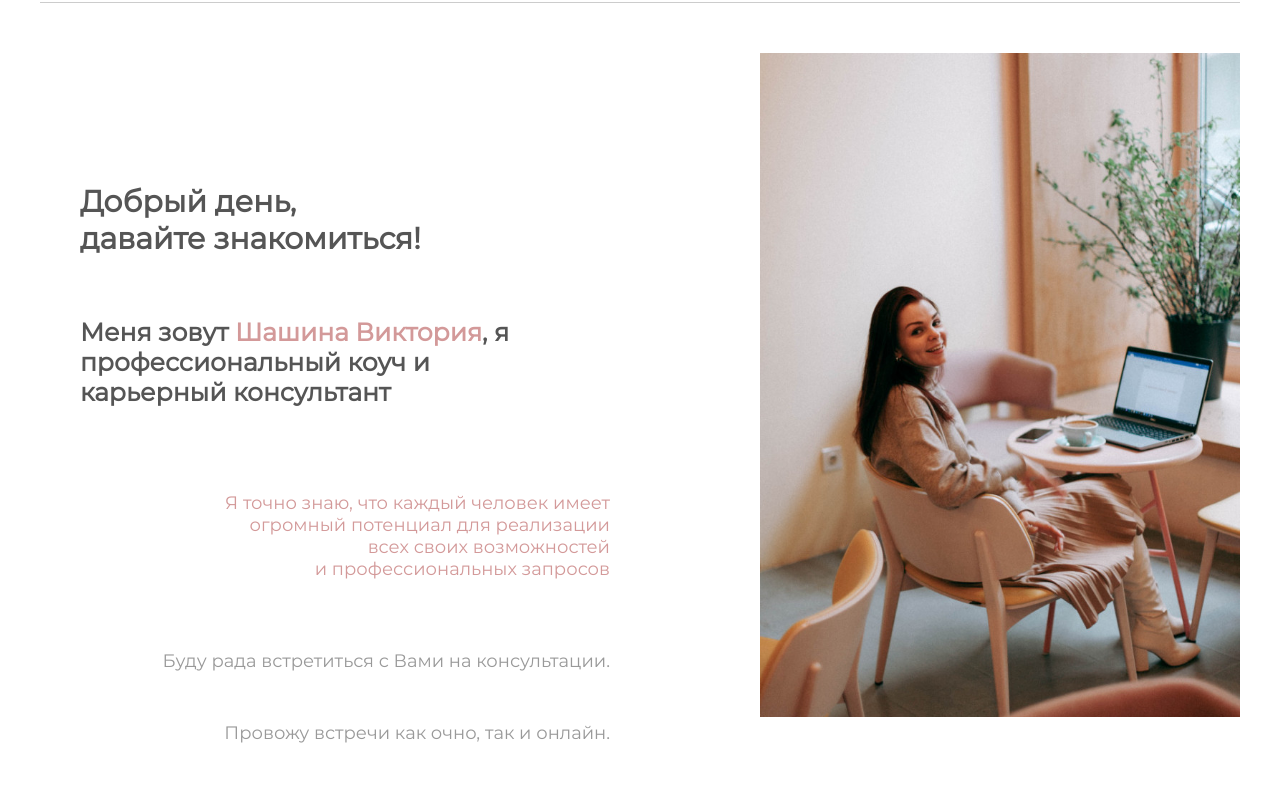
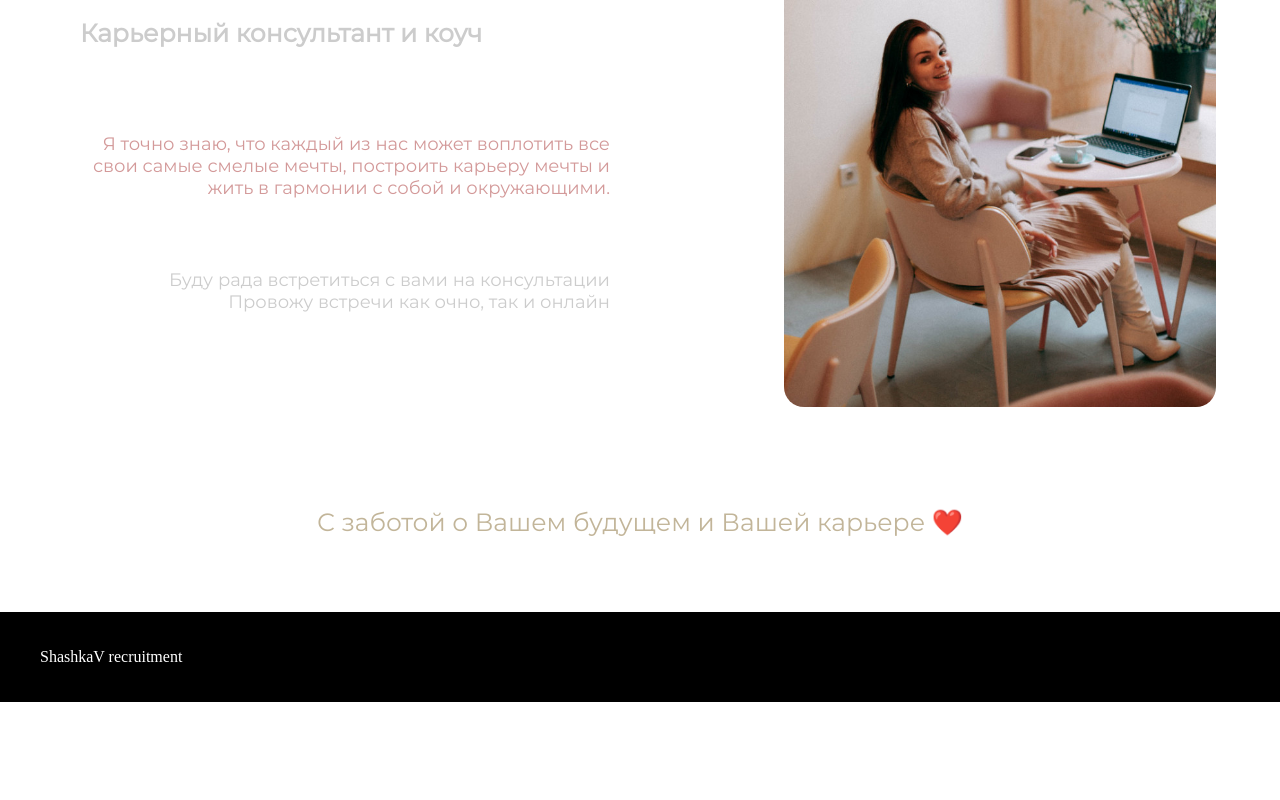
Before and after one commit to Nickborovkov/ShashkaV_recruitment_SSR, a Nuxt app: page / in a window 1280 px wide. Shown: the part 500-1300 px from the top of the page. After the commit the page ends 1202 px from the top, so only its background shows below. Built offline with nearby package versions, Linux system fonts and the light colour scheme.

Commit message:
new font, favicon, refactoring

```diff
--- a/UI/elements/BackgroundVideo.vue
+++ b/UI/elements/BackgroundVideo.vue
@@ -32,8 +32,8 @@
 
 <style scoped lang="scss">
   .video {
-    -webkit-border-radius: 30px;
-    -moz-border-radius: 30px;
-    border-radius: 30px;
+    -webkit-border-radius: 20px;
+    -moz-border-radius: 20px;
+    border-radius: 20px;
   }
 </style>
--- a/assets/scss/fonts.scss
+++ b/assets/scss/fonts.scss
@@ -32,3 +32,10 @@
   font-weight: bold;
   src: url("assets/fonts/Montserrat-Medium.ttf");
 }
+
+@font-face {
+  font-family: 'French Kiss';
+  font-style: normal;
+  font-weight: bold;
+  src: url("assets/fonts/FrenchKissscript.ttf");
+}
--- a/assets/scss/variables.scss
+++ b/assets/scss/variables.scss
@@ -1,7 +1,9 @@
 //Base colors
 $base-pastel-color: #f9e6df;
 $base-light-grey: #cccccc;
+$base-gold: #c2b599;
 
 //Accent colors
 $accent-dust-rose: #d39999;
 $accent-middle-grey: #555555;
+$accent-light-grey: #999999;
--- a/components/main/Banner.vue
+++ b/components/main/Banner.vue
@@ -1,7 +1,6 @@
 <template>
   <div class="appBanner">
     <h1 class="appBanner__fancy">Карьерное консультирование и коучинг</h1>
-<!--    <p class="appBanner__plain">Карьерное консультирование и коучинг</p>-->
   </div>
 </template>
 
@@ -13,20 +12,15 @@
 
 <style scoped>
   .appBanner {
-    width: 600px;
+    width: 800px;
     margin: 0 auto;
-    padding: 30px 0;
   }
 
   .appBanner__fancy {
     text-align: center;
-    font-size: 70px;
-    font-family: 'Oooh Baby', cursive;
+    font-size: 80px;
+    font-family: 'French Kiss';
     color: #555555;
   }
 
-  .appBanner__plain {
-    text-align: right;
-    padding-top: 10px;
-  }
 </style>
--- a/components/main/Greetings.vue
+++ b/components/main/Greetings.vue
@@ -1,28 +1,16 @@
 <template>
-    <div style="display: flex; padding-bottom: 50px;">
-      <div style="width: 60%; padding: 100px 150px 0px 40px; box-sizing: border-box">
-        <h3 style="font-size: 30px; padding-bottom: 30px; color: #555555">
-          Добрый день, <br>
-          давайте знакомиться!
-        </h3>
-        <h3 style="font-size: 25px; padding-bottom: 60px; color: #555555">
-          Меня зовут <span style="color: #d39999">Шашина Виктория</span>, я профессиональный коуч и <br>
-          карьерный консультант
-        </h3>
-        <h4 style="text-align: right; padding-bottom: 40px; color: #d39999; font-size: 18px; font-weight: normal">
-          Я точно знаю, что каждый человек имеет <br>
-          огромный потенциал для реализации <br>
-          всех своих возможностей <br>
-          и профессиональных запросов
+    <div class="flex-center">
+      <div class="description">
+        <h3 class="description__name">Шашина Виктория</h3>
+        <h3 class="description__job">Карьерный консультант и коуч</h3>
+        <h4 class="description__motivation">
+          Я точно знаю, что каждый из нас может воплотить все свои
+          самые смелые мечты, построить карьеру мечты и жить в
+          гармонии с собой и окружающими.
         </h4>
-        <h5 style="text-align: right;padding-bottom: 20px; color: #999999; font-weight: normal; font-size: 18px">
-          Буду рада встретиться с Вами на консультации.
-        </h5>
-        <h5 style="text-align: right; padding-bottom: 60px; color: #999999; font-weight: normal; font-size: 18px">
-          Провожу встречи как очно, так и онлайн.
-        </h5>
-        <h5 style="color: #c2b599; font-weight: normal; font-size: 18px">
-          С заботой о Вашем будущем и Вашей карьере ❤️
+        <h5 class="description__catchphrase">
+          Буду рада встретиться с вами на консультации
+          Провожу встречи как очно, так и онлайн
         </h5>
       </div>
       <div class="photo__Container">
@@ -37,18 +25,47 @@
     }
 </script>
 
-<style scoped>
-  .personalInfo {
-    display: flex;
-    justify-content: space-between;
+<style scoped lang="scss">
+  @import "assets/scss/variables";
+  .description {
+    width: 60%;
+    padding: 50px 150px 0px 40px;
+    box-sizing: border-box;
+    &__name {
+      font-size: 40px;
+      padding-bottom: 30px;
+      color: $accent-middle-grey
+    }
+    &__job {
+      font-size: 25px;
+      padding-bottom: 60px;
+      color: $base-light-grey;
+    }
+    &__motivation {
+      text-align: right;
+      padding-bottom: 40px;
+      color: $accent-dust-rose;
+      font-size: 18px;
+      font-weight: normal
+    }
+    &__catchphrase {
+      text-align: right;
+      padding-bottom: 20px;
+      color: $base-light-grey;
+      font-weight: normal;
+      font-size: 18px
+    }
   }
   .photo__Container {
     width: 40%;
   }
 
   .photo {
+    -webkit-border-radius: 20px;
+    -moz-border-radius: 20px;
+    border-radius: 20px;
     display: block;
     margin: auto;
-    width: 100%;
+    width: 90%;
   }
 </style>
--- a/pages/index.vue
+++ b/pages/index.vue
@@ -7,11 +7,9 @@
 
     <greetings/>
 
-    <div style="padding: 40px 0">
-      <h3 style="font-weight: 400; text-align: center; color: #999999">
-        У каждого из Вас огромный потенциал для реализации всех Ваших возможностей, <br> а я могу помочь его раскрыть:)
-      </h3>
-    </div>
+    <h3 class="text">
+      С заботой о Вашем будущем и Вашей карьере ❤️
+    </h3>
 
   </div>
 </template>
@@ -28,11 +26,13 @@
   }
 </script>
 
-<style scoped>
-  .line {
-    width: 100%;
-    height: 1px;
-    margin-top: 13px;
-    background-color: #cccccc;
+<style scoped lang="scss">
+  @import "assets/scss/variables";
+  .text {
+    margin-top: 100px;
+    font-weight: 400;
+    text-align: center;
+    color: $base-gold;
+    font-size: 25px;
   }
 </style>
```
Also changed, not shown: assets/fonts/FrenchKissscript.ttf (added), 1 other file (tests, documents, lock files or other folders).
